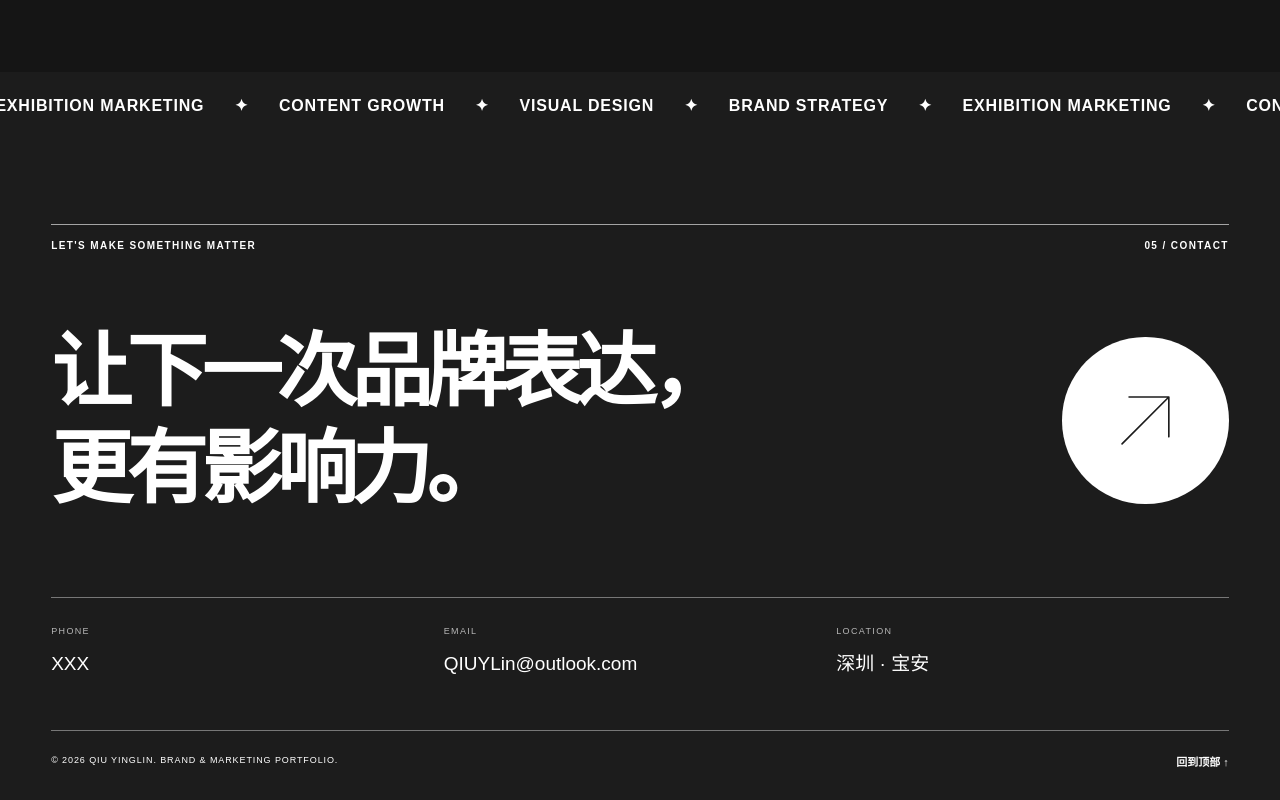
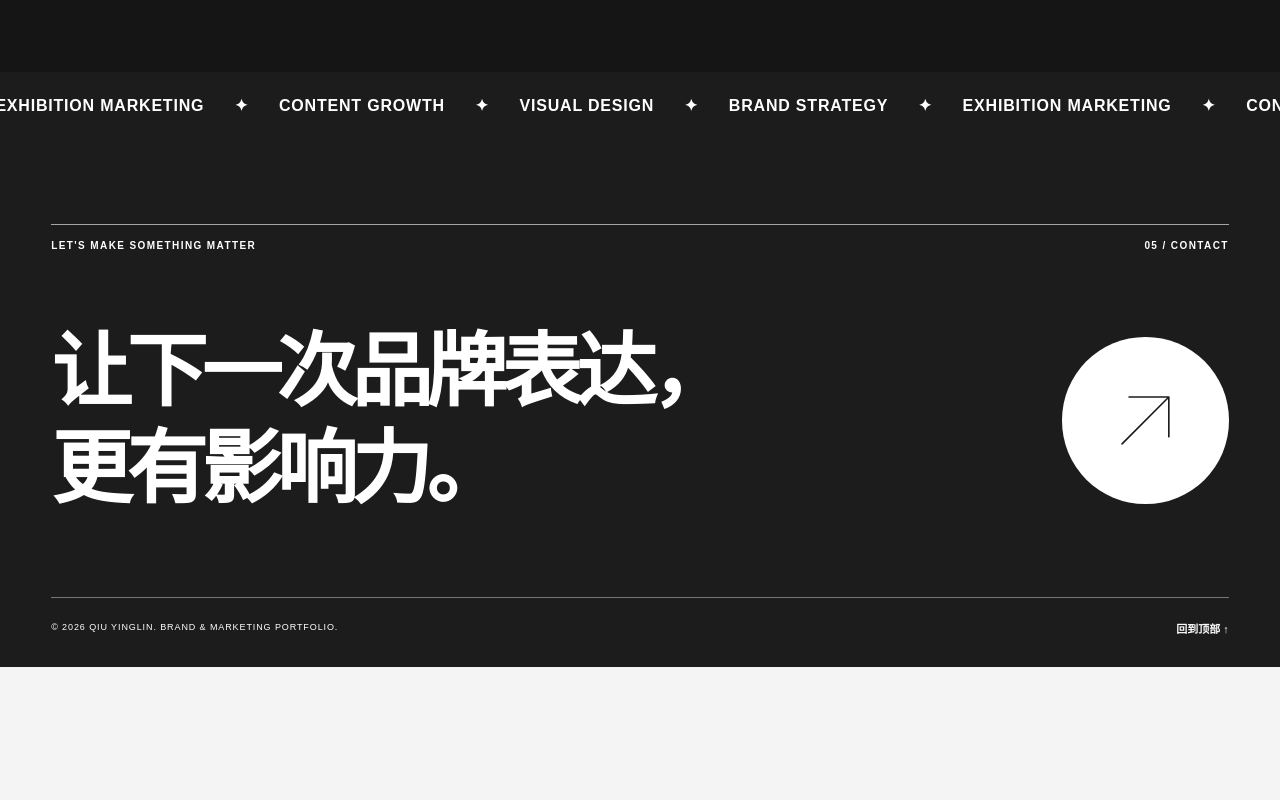
Before and after one commit to crabibi/brand-portfolio, a plain HTML site: page index.html in a window 1280 px wide. Shown: the part 7650-8450 px from the top of the page. After the commit the page ends 8317 px from the top, so only its background shows below. Drawn offline with Linux system fonts and the light colour scheme.

Commit message:
Remove contact details section

```diff
--- a/index.html
+++ b/index.html
@@ -251,7 +251,6 @@
     <div class="container">
       <div class="contact-top reveal"><span>LET'S MAKE SOMETHING MATTER</span><span>05 / CONTACT</span></div>
       <div class="contact-main reveal"><h2>让下一次品牌表达，<br>更有影响力。</h2><a class="contact-arrow" href="mailto:QIUYLin@outlook.com" aria-label="通过邮箱联系我"><svg viewBox="0 0 64 64" aria-hidden="true"><path d="M12 52 52 12M18 12h34v34"/></svg></a></div>
-      <div class="contact-details reveal"><div><span>PHONE</span><strong>XXX</strong></div><div><span>EMAIL</span><strong>QIUYLin@outlook.com</strong></div><div><span>LOCATION</span><strong>深圳 · 宝安</strong></div></div>
       <div class="footer-bottom"><span>© 2026 QIU YINGLIN. BRAND & MARKETING PORTFOLIO.</span><a href="#top">回到顶部 ↑</a></div>
     </div>
   </footer>
```
